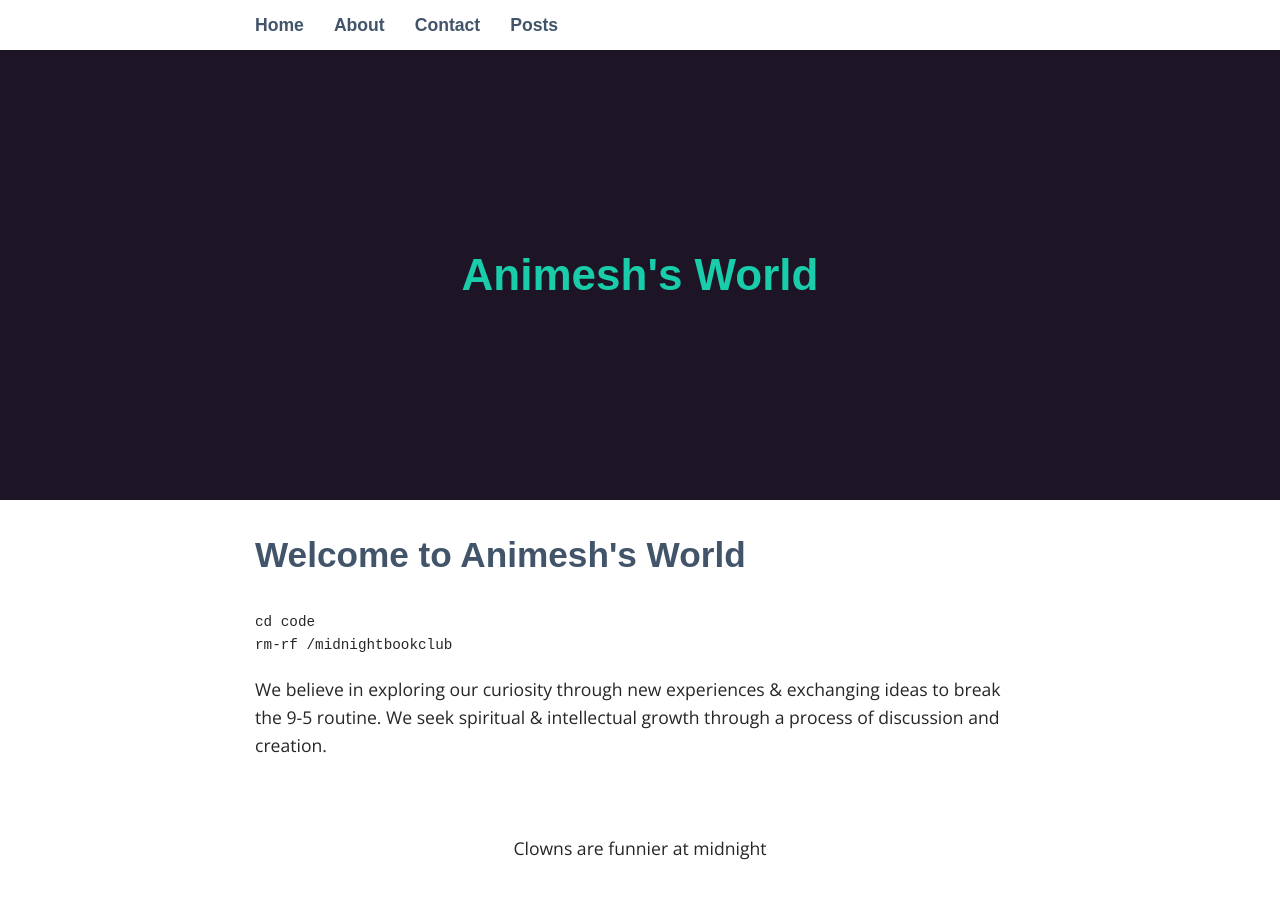
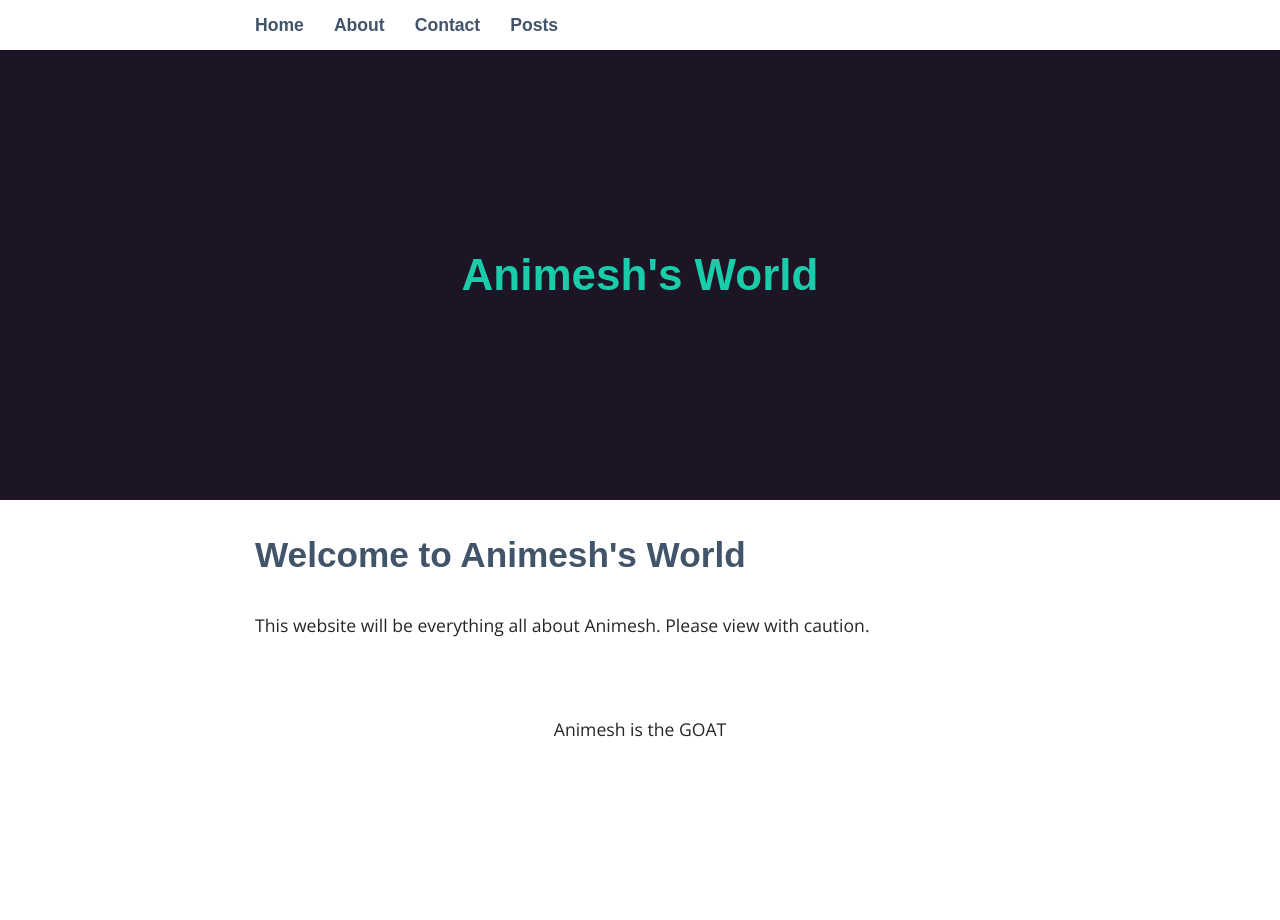
Before and after one commit to animesh-agrawal/old-website, a Jekyll site: the page built from index.md, in a window 1280 px wide. Built offline with Jekyll 4.4.1, drawn with Linux system fonts in a browser that asks for light colours; some web fonts are replaced.

Commit message:
final intitial touches

````diff
--- a/_includes/footer.html
+++ b/_includes/footer.html
@@ -1,3 +1,3 @@
 <footer>
-	<p>Clowns are funnier at midnight</p>
+	<p>Animesh is the GOAT</p>
 </footer>
--- a/index.md
+++ b/index.md
@@ -4,8 +4,4 @@ layout: default
 
   <h2>Welcome to Animesh's World</h2>
 
-```
-cd code
-rm-rf /midnightbookclub
-```
-We believe in exploring our curiosity through new experiences & exchanging ideas to break the 9-5 routine. We seek spiritual & intellectual growth through a process of discussion and creation.
+This website will be everything all about Animesh. Please view with caution.
````
Also changed, not shown: _posts/2019-11-10-welcome-to-midnightbookclub.md (deleted, +0 -16 lines), _posts/2019-12-16-welcome-to-animeshsworld.md (added, +7 -0 lines), README.md.
